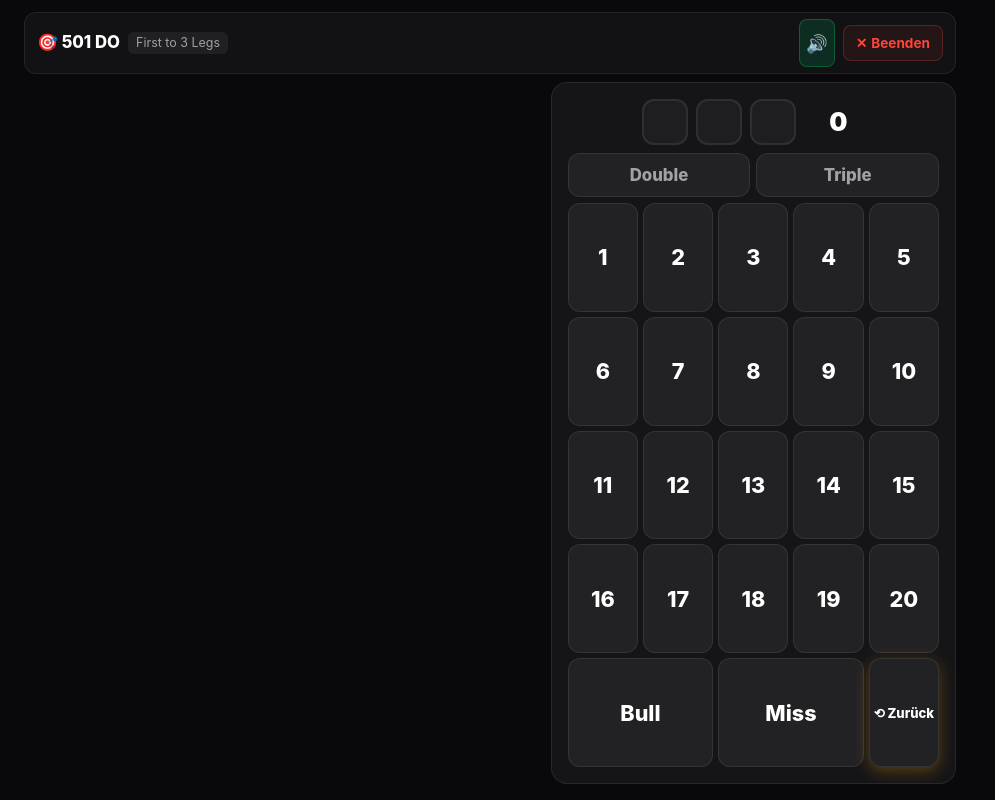
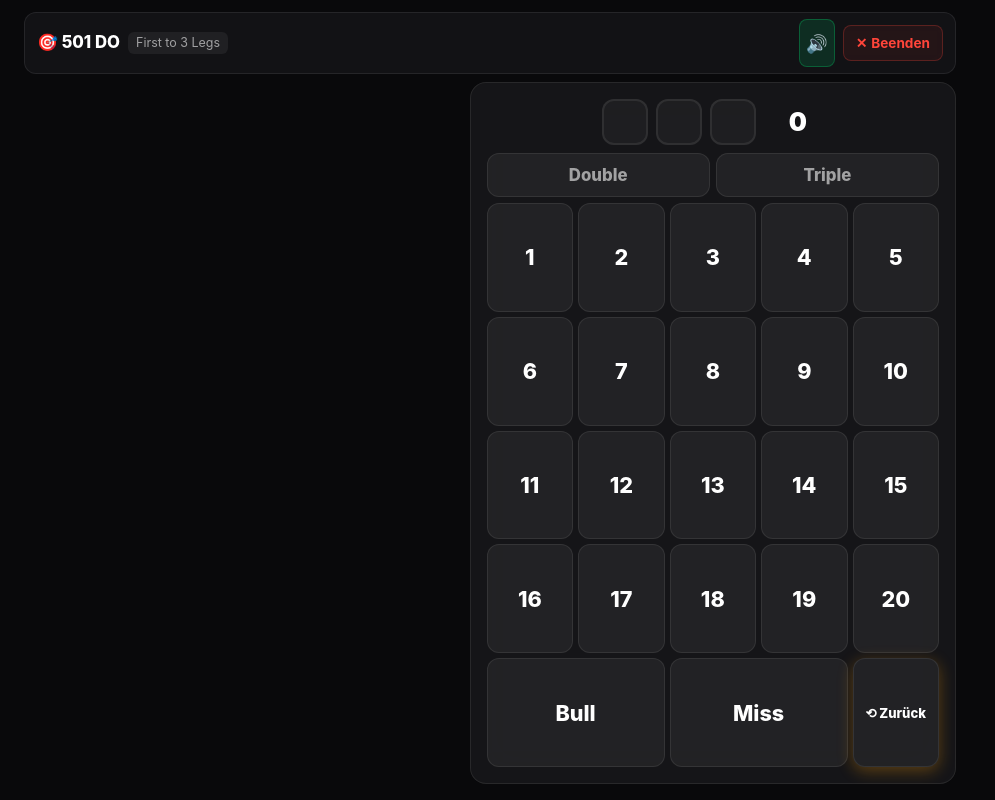
Before and after one commit to Dominik952678/DartCounter, a React (Vite) app: page /game in a window 1280 px wide. Shown: the whole page, without its empty margins (0-995 px from the left). Built offline with nearby package versions, Linux system fonts and the light colour scheme.

Commit message:
fix: stretch scoreboard across full left width in landscape to eliminate empty space on iPad

```diff
--- a/src/index.css
+++ b/src/index.css
@@ -793,7 +793,7 @@ button:active, .btn:active {
     display: flex;
     flex-direction: column;
     padding: max(calc(env(safe-area-inset-top) + 4px), 6px) 14px max(calc(env(safe-area-inset-bottom) + 4px), 8px);
-    max-width: 1300px;
+    max-width: 1400px;
     width: 100%;
     margin: 0 auto;
     box-sizing: border-box;
@@ -802,18 +802,30 @@ button:active, .btn:active {
   .game-screen-body {
     display: flex;
     flex-direction: row;
-    gap: 14px;
+    gap: clamp(10px, 1.8vw, 20px);
     flex: 1;
     min-height: 0;
     min-width: 0;
     align-items: stretch;
+    justify-content: space-between;
     overflow: hidden;
     overflow-x: hidden;
     width: 100%;
   }
 
   .game-screen-left {
-    flex: 1.25;
+    flex: 1 1 0%;
+    min-width: 0;
+    width: 100%;
+    display: flex;
+    flex-direction: column;
+    justify-content: stretch;
+    min-height: 0;
+    overflow-x: hidden;
+  }
+
+  .game-screen-right {
+    flex: 0 0 clamp(320px, 38vw, 480px);
     min-width: 0;
     display: flex;
     flex-direction: column;
@@ -822,15 +834,10 @@ button:active, .btn:active {
     overflow-x: hidden;
   }
 
-  .game-screen-right {
-    flex: 1;
-    min-width: 0;
-    max-width: 480px;
-    display: flex;
-    flex-direction: column;
-    justify-content: center;
-    min-height: 0;
-    overflow-x: hidden;
+  .game-screen-right .keypad {
+    max-width: 100%;
+    width: 100%;
+    margin: 0;
   }
 
   .game-screen-left .scoreboard {
@@ -924,6 +931,9 @@ button:active, .btn:active {
   }
   .game-screen-body {
     gap: 20px;
+  }
+  .game-screen-right {
+    flex: 0 0 clamp(380px, 38vw, 500px);
   }
   .game-screen-left .player-card {
     padding: 14px 18px;
```
